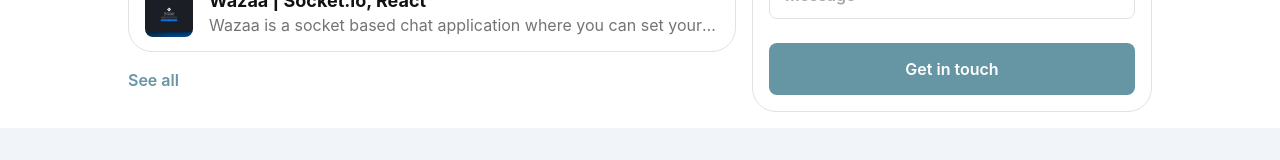
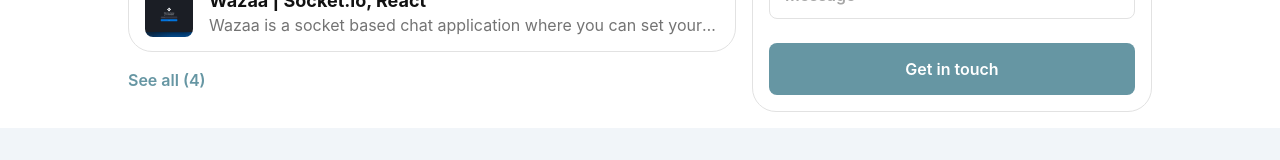
Before and after one commit to Frandols/portfolio, a Next.js app: page / in a window 1280 px wide. Shown: the part 676-836 px from the top of the page. Built offline with nearby package versions, Linux system fonts and the light colour scheme.

Commit message:
Add projects length in link label

```diff
--- a/src/pages/index.tsx
+++ b/src/pages/index.tsx
@@ -67,7 +67,7 @@ const HomePage: NextPage = () => {
 						variant={'secondary'}
 					/>
 					<Link href='/projects'>
-						<a className={styles.link}>See all</a>
+						<a className={styles.link}>See all ({projects.length})</a>
 					</Link>
 				</Section>
 			</main>
```
